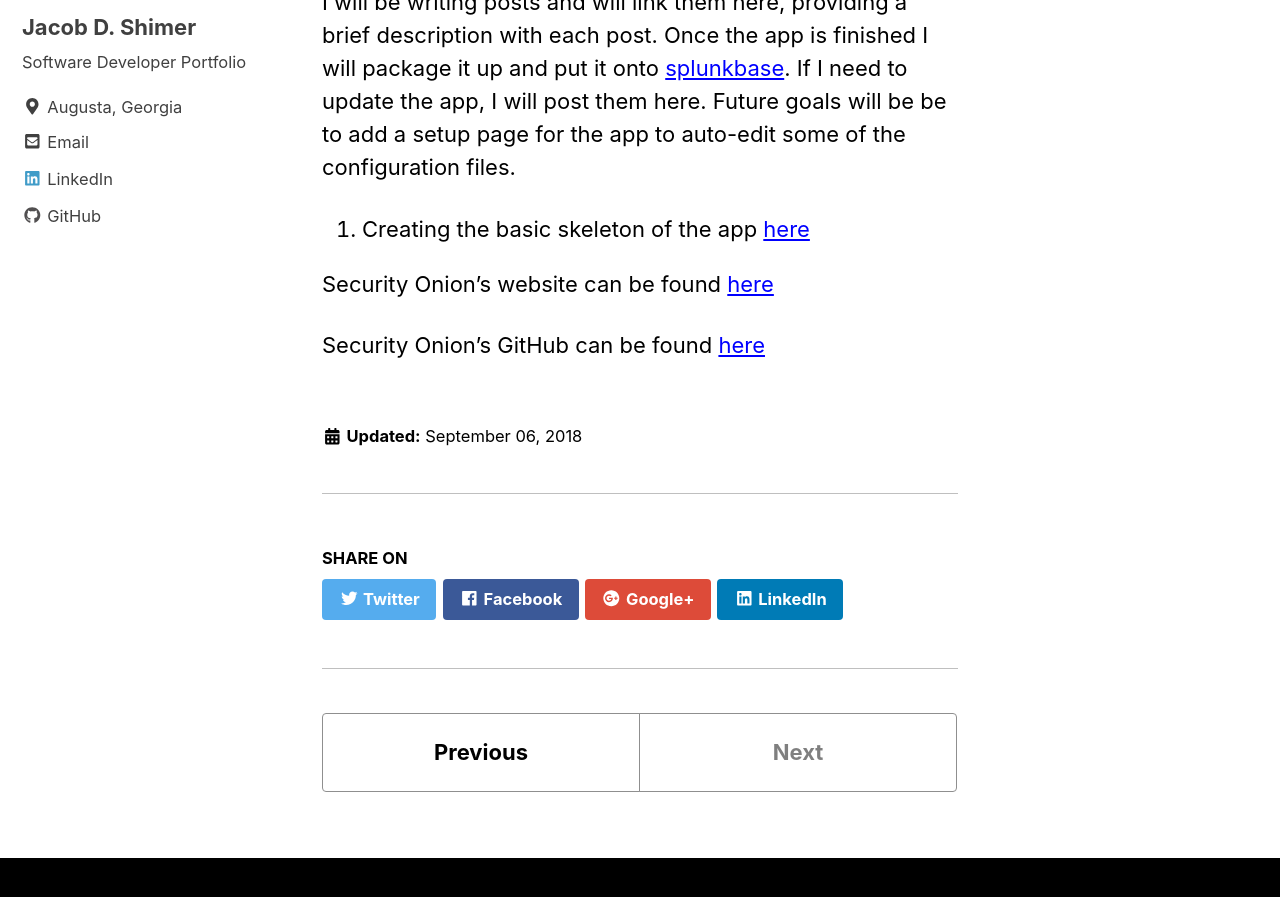
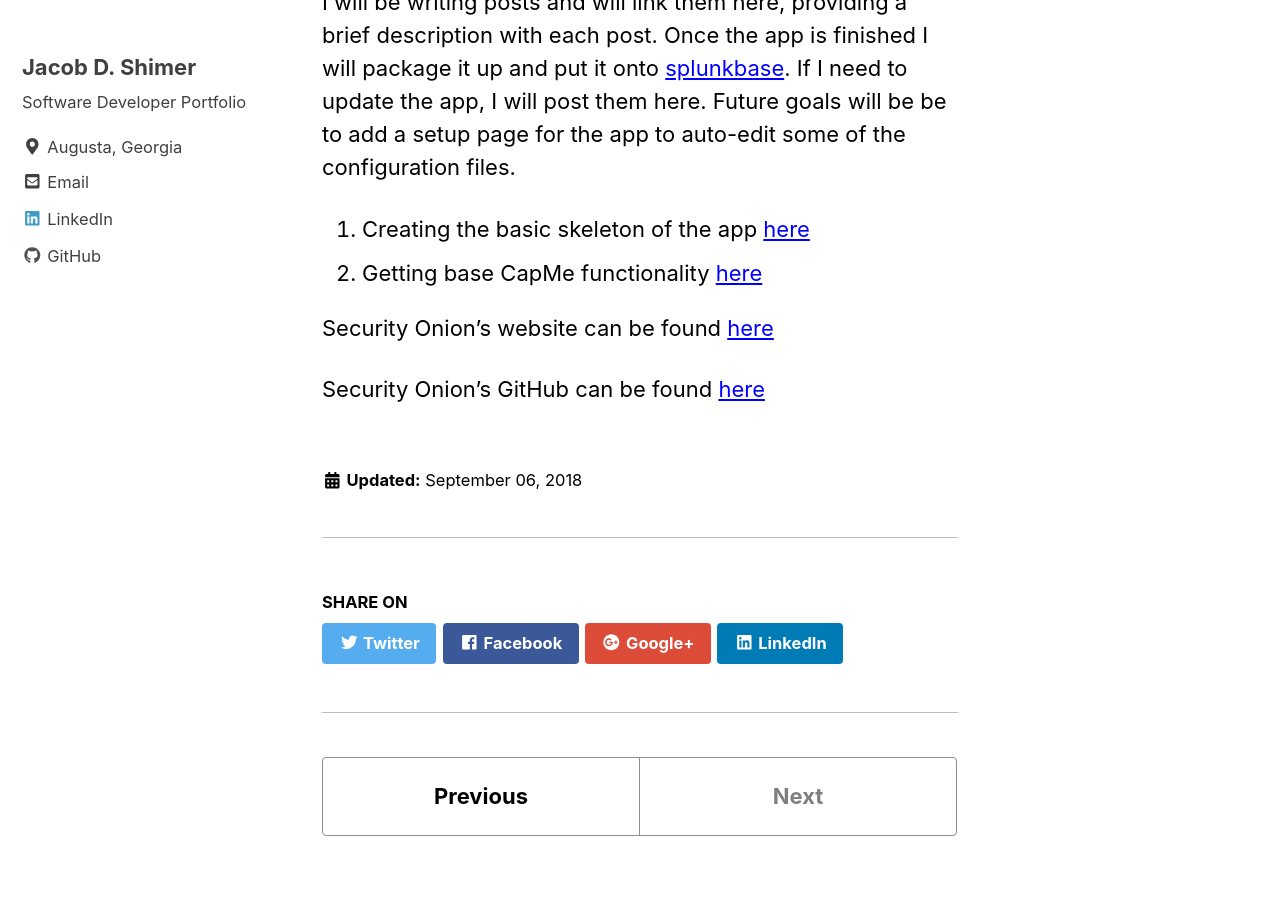
Before and after one commit to jacobdshimer/jacobdshimer.github.io, a Jekyll site: the page built from _portfolio/securityonion-app-project.md, in a window 1280 px wide and 900 px high, scrolled down 849 px. Shown: the top 897 px of the window. Built offline with Jekyll 4.4.1, drawn with Linux system fonts in a browser that asks for light colours; nearby versions of some CDN libraries.

Commit message:
Update securityonion-app-project.md

```diff
--- a/_portfolio/securityonion-app-project.md
+++ b/_portfolio/securityonion-app-project.md
@@ -19,6 +19,7 @@ My goal for this project is to take the dashboards developed in Kibana by the Se
 I will be writing posts and will link them here, providing a brief description with each post.  Once the app is finished I will package it up and put it onto [splunkbase](https://splunkbase.splunk.com/ "Splunkbase").  If I need to update the app, I will post them here.  Future goals will be be to add a setup page for the app to auto-edit some of the configuration files.
 
 1. Creating the basic skeleton of the app [here]({{site.baseurl}}{% post_url 2018-08-22-security-onion-app-first-post %})
+2. Getting base CapMe functionality [here]({{site.baseurl}}{% post_url 2018-08-31-security-onion-app-capme %})
 
 Security Onion's website can be found [here](https://securityonion.net/ "Security Onion")
 
```
